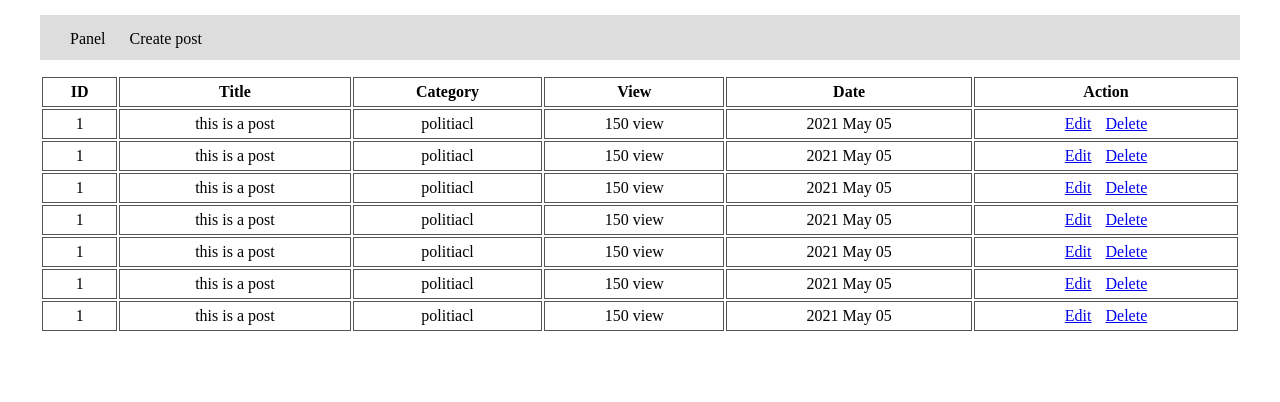
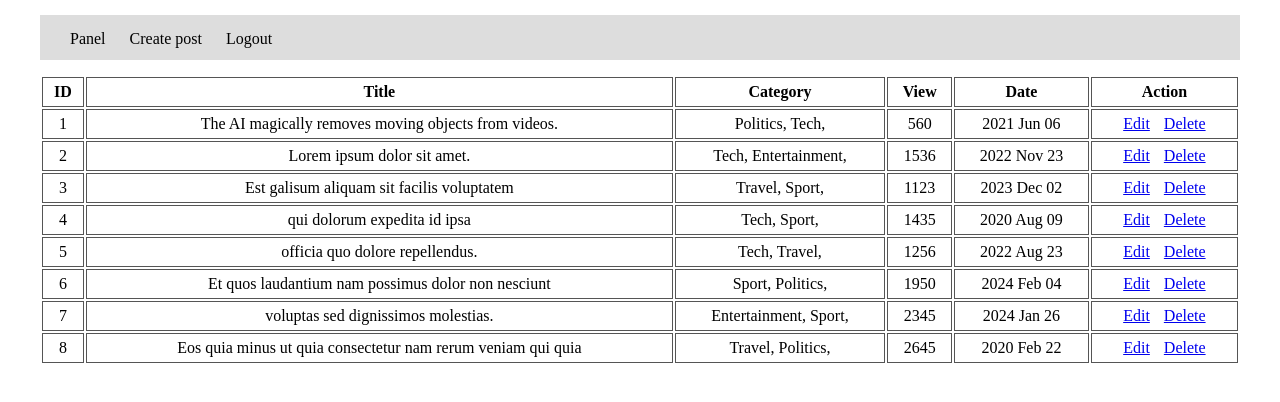
Before and after one commit to Moein0Mirsaeedi/MiniBlog-php, a PHP site: page /panel.php in a window 1280 px wide. Shown: the top 402 px of the page. Run offline with PHP 8.4, Linux system fonts and the light colour scheme; the visitor is signed in with stand-in values (Sample User, id 1).

Commit message:
Get posts in panel from database

```diff
--- a/function.php
+++ b/function.php
@@ -18,7 +18,9 @@ function get_data($filename){
     // Get data from json files
     $file_adress = "./database/" . $filename . ".json";
     $file = fopen($file_adress, "r+");
-    $database = fread($file, filesize($file_adress));
+    if(filesize($file_adress)){
+        $database = fread($file, filesize($file_adress));
+    }
     fclose($file);
 
     return json_decode($database, true);
--- a/panel.php
+++ b/panel.php
@@ -5,6 +5,8 @@ require("./function.php");
 if(!authenticated()){
     redirect('login.php');
 }
+
+$posts = get_data('post')
 
 ?>
 
@@ -21,12 +23,14 @@ if(!authenticated()){
     <main>
             <nav>
                 <ul>
-                    <li><a href="#">Panel</a></li>
-                    <li><a href="#">Create post</a></li>
+                    <li><a href="<?= BASE_URL ?>panel.php">Panel</a></li>
+                    <li><a href="<?= BASE_URL ?>create.php">Create post</a></li>
+                    <li><a href="<?= BASE_URL ?>logout.php">Logout</a></li>
                 </ul>
             </nav>
             <section class="content">
                 <table>
+                    <?php if($posts): ?>
                         <thead>
                             <tr>
                                 <th>ID</th>
@@ -37,85 +41,28 @@ if(!authenticated()){
                                 <th>Action</th>
                             </tr>
                         </thead>
+                        <?php  foreach($posts as $post): ?>
                             <tbody>
                                 <tr>
-                            <td>1</td>
-                            <td>this is a post</td>
-                            <td>politiacl</td>
-                            <td>150 view</td>
-                            <td>2021 May 05</td>
-                            <td>
-                                <a href="#">Edit</a>
-                                <a href="#">Delete</a>
-                            </td>
-                        </tr>
-                        <tr>
-                            <td>1</td>
-                            <td>this is a post</td>
-                            <td>politiacl</td>
-                            <td>150 view</td>
-                            <td>2021 May 05</td>
-                            <td>
-                                <a href="#">Edit</a>
-                                <a href="#">Delete</a>
-                            </td>
-                        </tr>
-                        <tr>
-                            <td>1</td>
-                            <td>this is a post</td>
-                            <td>politiacl</td>
-                            <td>150 view</td>
-                            <td>2021 May 05</td>
-                            <td>
-                                <a href="#">Edit</a>
-                                <a href="#">Delete</a>
-                            </td>
-                        </tr>
-                        <tr>
-                            <td>1</td>
-                            <td>this is a post</td>
-                            <td>politiacl</td>
-                            <td>150 view</td>
-                            <td>2021 May 05</td>
-                            <td>
-                                <a href="#">Edit</a>
-                                <a href="#">Delete</a>
-                            </td>
-                        </tr>
-                        <tr>
-                            <td>1</td>
-                            <td>this is a post</td>
-                            <td>politiacl</td>
-                            <td>150 view</td>
-                            <td>2021 May 05</td>
-                            <td>
-                                <a href="#">Edit</a>
-                                <a href="#">Delete</a>
-                            </td>
-                        </tr>
-                        <tr>
-                            <td>1</td>
-                            <td>this is a post</td>
-                            <td>politiacl</td>
-                            <td>150 view</td>
-                            <td>2021 May 05</td>
-                            <td>
-                                <a href="#">Edit</a>
-                                <a href="#">Delete</a>
-                            </td>
-                        </tr>
-                        <tr>
-                            <td>1</td>
-                            <td>this is a post</td>
-                            <td>politiacl</td>
-                            <td>150 view</td>
-                            <td>2021 May 05</td>
+                                    <td><?= $post['id'] ?></td>
+                                    <td><?= $post['title'] ?></td>
+                                    <td><?php
+                                        foreach($post['tags'] as $tag){
+                                            echo $tag . ', ';
+                                        }
+                                    ?></td>
+                                    <td><?= $post['view'] ?></td>
+                                    <td><?= date('Y M d', strtotime($post['date_published'])) ?></td>
                                     <td>
                                         <a href="#">Edit</a>
                                         <a href="#">Delete</a>
                                     </td>
                                 </tr>
                             </tbody>
+                        <?php endforeach ?>
+                    <?php else: ?>
+                        <p>No posts in database</p>
+                    <?php endif ?>
                 </table>
             </section>
         </main>
```
Also changed, not shown: create.php (+13 -2 lines). Lines whose indentation alone changed are shown as unchanged.
